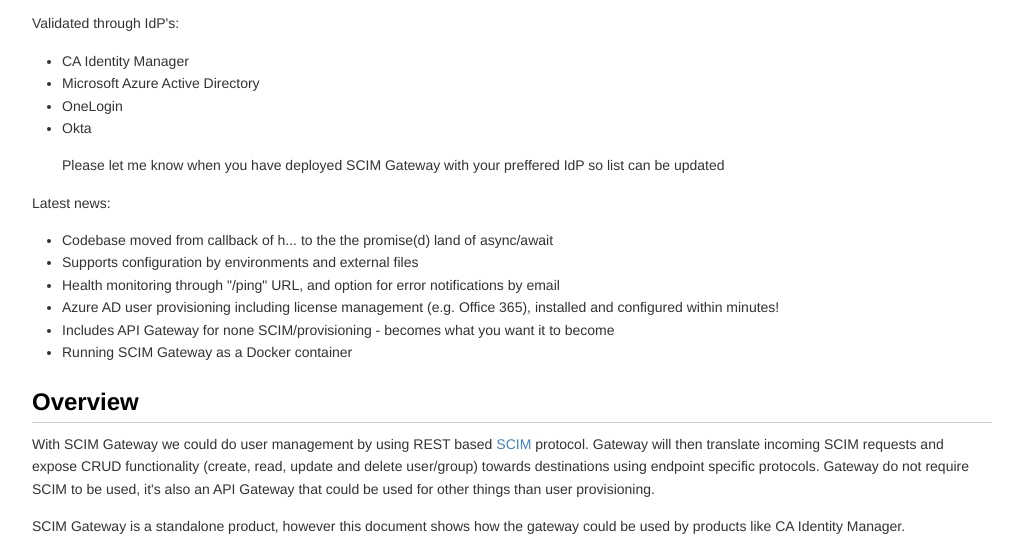
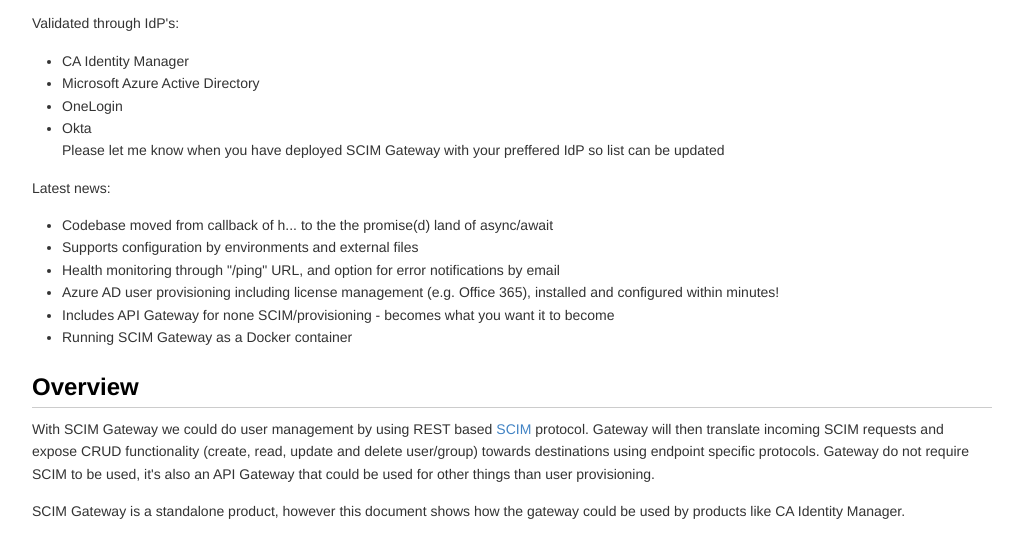
Before and after one commit to jelhub/scimgateway, a website: page README.html in a window 1280 px wide. Shown: the part 1053-1593 px from the top of the page, without its empty margins (128-1151 px from the left). Drawn offline with Linux system fonts and the light colour scheme.

Commit message:
readme doc cosmetics

```diff
--- a/README.html
+++ b/README.html
@@ -301,10 +301,8 @@
 </li>
 <li>OneLogin
 </li>
-<li>
-<p>Okta
-</p>
-<p>Please let me know when you have deployed SCIM Gateway with your preffered IdP so list can be updated</p>
+<li>Okta<br />
+  Please let me know when you have deployed SCIM Gateway with your preffered IdP so list can be updated
 </li>
 </ul>
 <p>Latest news:
@@ -1628,7 +1626,7 @@
 <h2>License</h2>
 <p>MIT © <a href="https://www.elshaug.xyz">Jarle Elshaug</a></p>
 <h2>Change log</h2>
-<h3>v2.1.5</h3>
+<h3>v2.1.6</h3>
 <p>[Fix] </p>
 <ul>
 <li>plugin-azure-ad did not return correct error code (<code>err.name = 'DuplicateKeyError'</code>) when failing on creating a duplicate user</li>
--- a/package.json
+++ b/package.json
@@ -1,6 +1,6 @@
 {
   "name": "scimgateway",
-  "version": "2.1.5",
+  "version": "2.1.6",
   "description": "SCIM Gateway",
   "author": "Jarle Elshaug <jarle.elshaug@gmail.com> (https://elshaug.xyz)",
   "license": "MIT",
```
Also changed, not shown: README.md, 1 other file.
